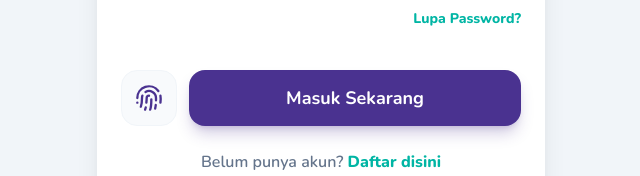
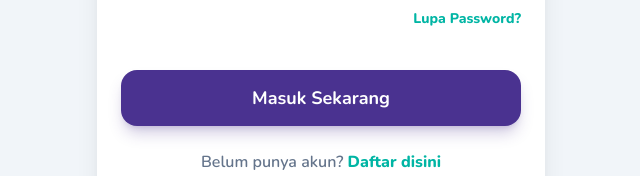
Before and after one commit to cecepns/kreditpay, a React (Vite) app in the folder frontend/: page /login in a window 1280 px wide. Shown: the part 518-694 px from the top of the page, without its empty margins (319-959 px from the left). Built offline with nearby package versions, Linux system fonts and the light colour scheme; no server answers.

Commit message:
fix: bug

```diff
--- a/frontend/src/pages/Login.jsx
+++ b/frontend/src/pages/Login.jsx
@@ -1,7 +1,7 @@
 import { useState } from "react";
 import { Link, useNavigate } from "react-router-dom";
 import toast from "react-hot-toast";
-import { Eye, EyeOff, Fingerprint } from "lucide-react";
+import { Eye, EyeOff } from "lucide-react";
 import useAuth from "@/hooks/useAuth";
 import Input from "@/components/ui/Input";
 import Button from "@/components/ui/Button";
@@ -87,16 +87,10 @@ export default function Login() {
         </div>
 
         <div className="mt-auto pt-10 pb-20">
-          <div className="flex gap-3">
-            <button
-              type="button"
-              onClick={() => toast("Login sidik jari belum tersedia", { icon: "ℹ️" })}
-              aria-label="Masuk dengan sidik jari"
-              className="grid h-14 w-14 shrink-0 place-items-center rounded-2xl border border-slate-100 bg-slate-50 text-primary-700"
-            >
-              <Fingerprint className="h-7 w-7" />
-            </button>
-            <Button type="submit" loading={loading} className="h-14 flex-1 text-lg">Masuk Sekarang</Button>
+          <div>
+            <Button type="submit" loading={loading} className="h-14 w-full text-lg">
+              Masuk Sekarang
+            </Button>
           </div>
           <p className="mt-6 text-center font-semibold text-slate-500">
             Belum punya akun? <Link to="/register" className="font-extrabold text-accent-600">Daftar disini</Link>
```
